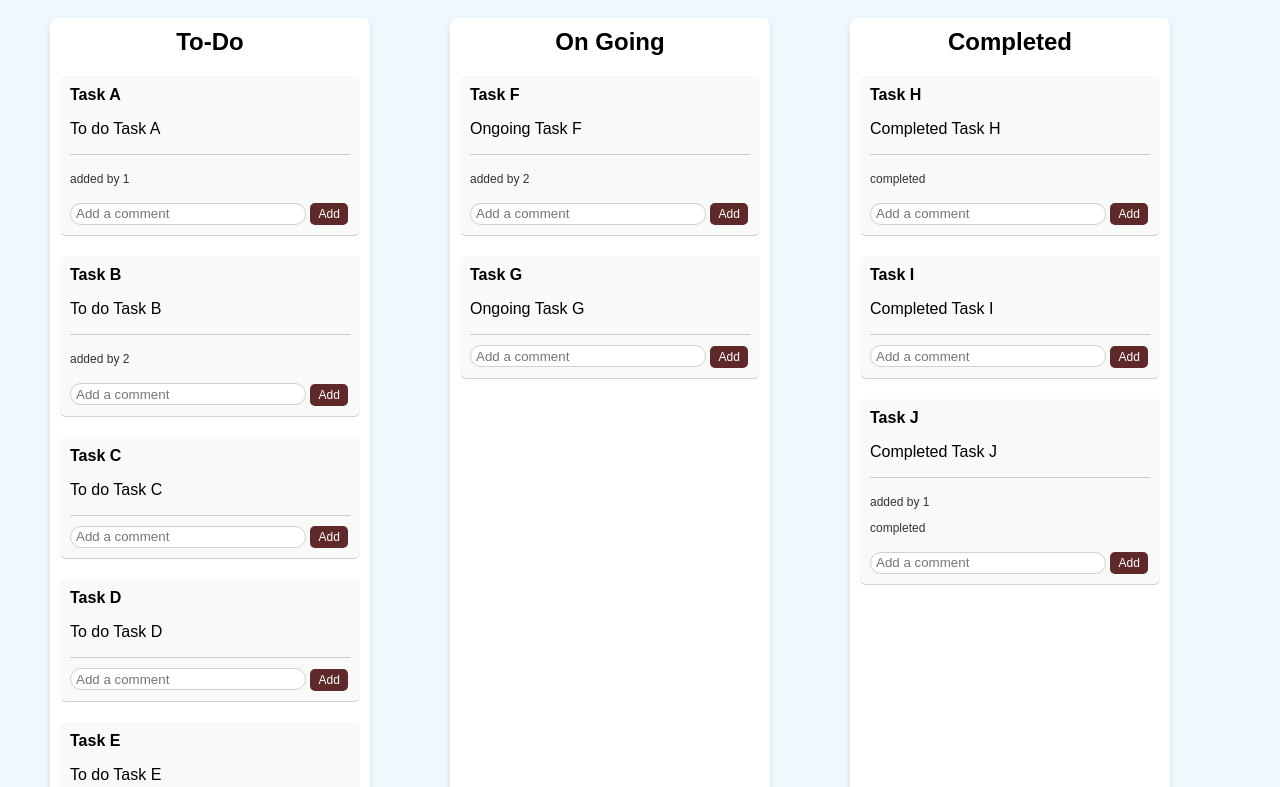
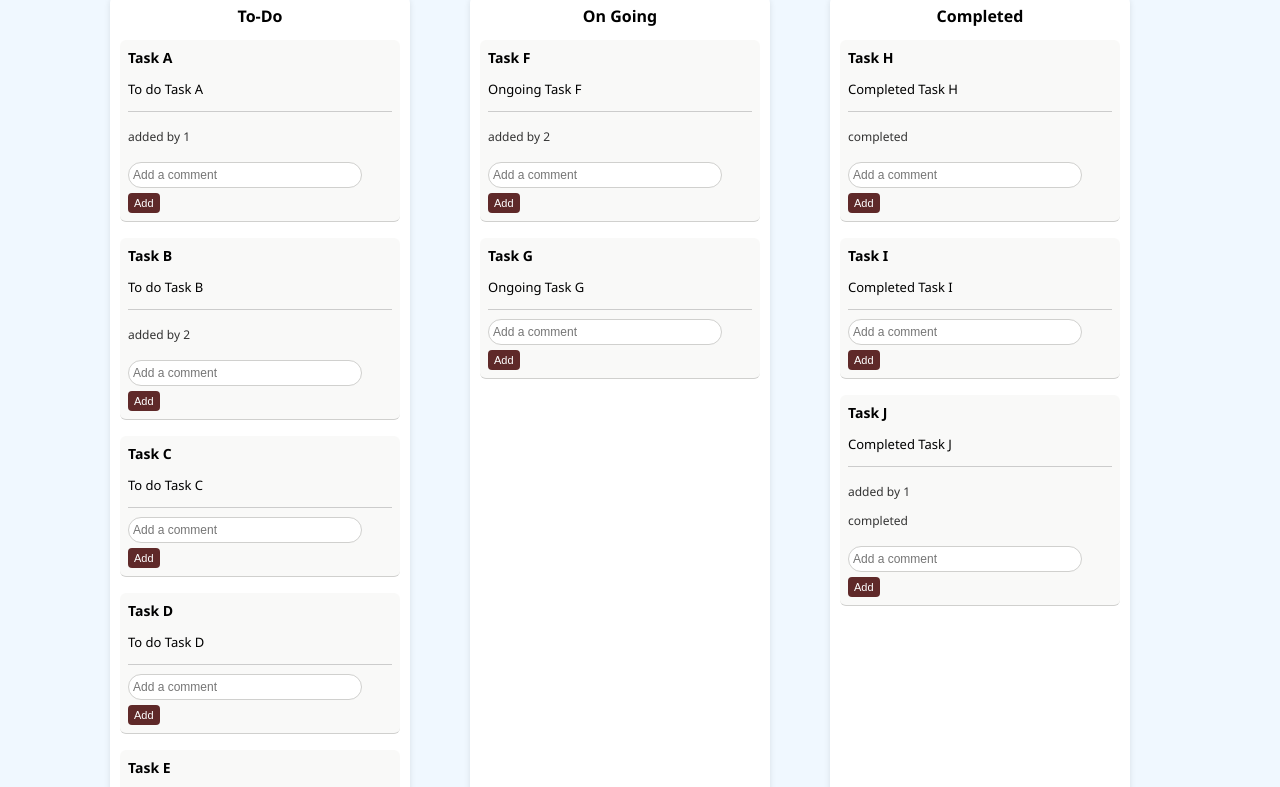
Before and after one commit to dlata29/Kanban-Board, a plain HTML site: page index.html in a window 1280 px wide. Shown: the part 102-889 px from the top of the page. Drawn offline with Linux system fonts and the light colour scheme.

Commit message:
Update kanban.css

```diff
--- a/kanban.css
+++ b/kanban.css
@@ -1,12 +1,14 @@
 body {
   margin: 0;
-  font-family: sans-serif;
+  font-family: 'Segoe UI', Tahoma, Geneva, Verdana, sans-serif;
   background: aliceblue;
   text-align: center;
+  font-size: 14px;
 }
 
 h1 {
-  padding: 20px 0;
+  padding: 16px 0;
+  font-size: 22px;
 }
 
 #board {
@@ -21,24 +23,31 @@ h1 {
   background: #fff;
   border-radius: 8px;
   padding: 10px;
-  width: 300px;
+  width: 280px;
   min-height: 400px;
   box-shadow: 0 2px 6px rgba(0, 0, 0, 0.1);
-      margin-right: 60px;
+  margin-right: 40px;
+  font-size: 13px;
 }
 
 .column h2 {
   margin-top: 0;
+  font-size: 16px;
 }
 
 .card {
   background: #dfddda30;
   border-radius: 6px;
-  padding: 10px;
-  margin-bottom: 20px;
+  padding: 8px;
+  margin-bottom: 16px;
   text-align: left;
   cursor: grab;
   border-bottom: 1px solid #d0d0ce;
+  font-size: 13px;
+}
+
+.card strong {
+  font-size: 14px;
 }
 
 .card.dragging {
@@ -57,30 +66,34 @@ h1 {
 .column.dropped {
   background-color: #d1ffd1 !important;
 }
+
 .comments {
-  margin-top: 8px;
+  margin-top: 6px;
   font-size: 12px;
   color: #333;
   max-height: 80px;
   overflow-y: auto;
   border-top: 1px solid #ccc;
-  padding-top: 5px;
+  padding-top: 4px;
 }
+
 .comment-input {
-  width: 80%;
+  width: 85%;
   margin-top: 5px;
-  padding: 5px;
-  border-radius: 16px;
+  padding: 4px;
+  border-radius: 14px;
   border: 1px solid #d0d0ce;
-    height: 10px;
+  height: 16px;
+  font-size: 12px;
 }
+
 .add-comment {
   margin-top: 5px;
-  font-size: 12px;
-  padding: 4px 8px;
+  font-size: 11px;
+  padding: 4px 6px;
   background: #5f2929;
   color: white;
   border: none;
   cursor: pointer;
-  border-radius: 5px;
+  border-radius: 4px;
 }
```
